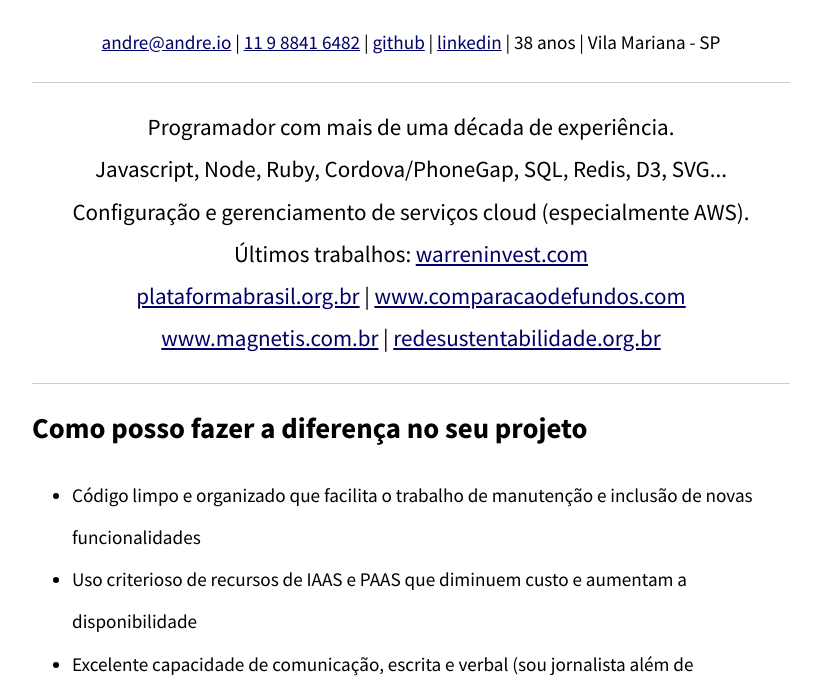
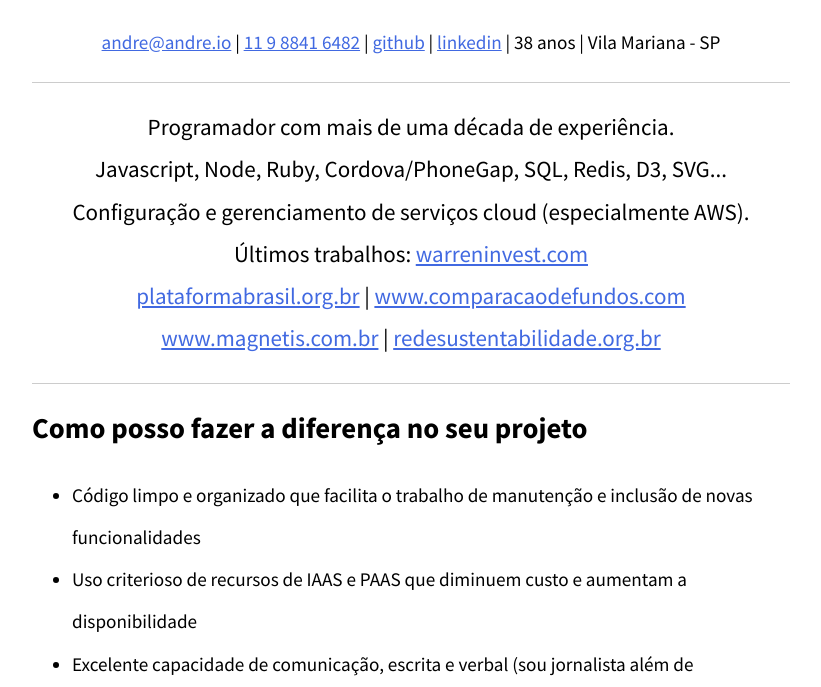
Before and after one commit to andreleite/curriculum.github.io, a website: page index.html in a window 1280 px wide. Shown: the part 113-800 px from the top of the page, without its empty margins (229-1050 px from the left). Drawn offline with nearby package versions, Linux system fonts and the light colour scheme.

Commit message:
Cor dos links

```diff
--- a/index.html
+++ b/index.html
@@ -7,7 +7,7 @@
         <link rel="stylesheet" href="//cdnjs.cloudflare.com/ajax/libs/normalize/2.1.0/normalize.css">
         <style>
             body {color; #333; font-family: 'Source Sans Pro', sans-serif; font-size: 120%; font-weight: 400; line-height: 220%; margin: 0; padding: 0;}
-            a {color: #006;}
+            a {color: #4169E1;}
             #main {margin: 0 auto; padding: 40px; width: 758px;}
             .info {text-align: center;}
             #hero {font-size: 120%; text-align:center;}
```
